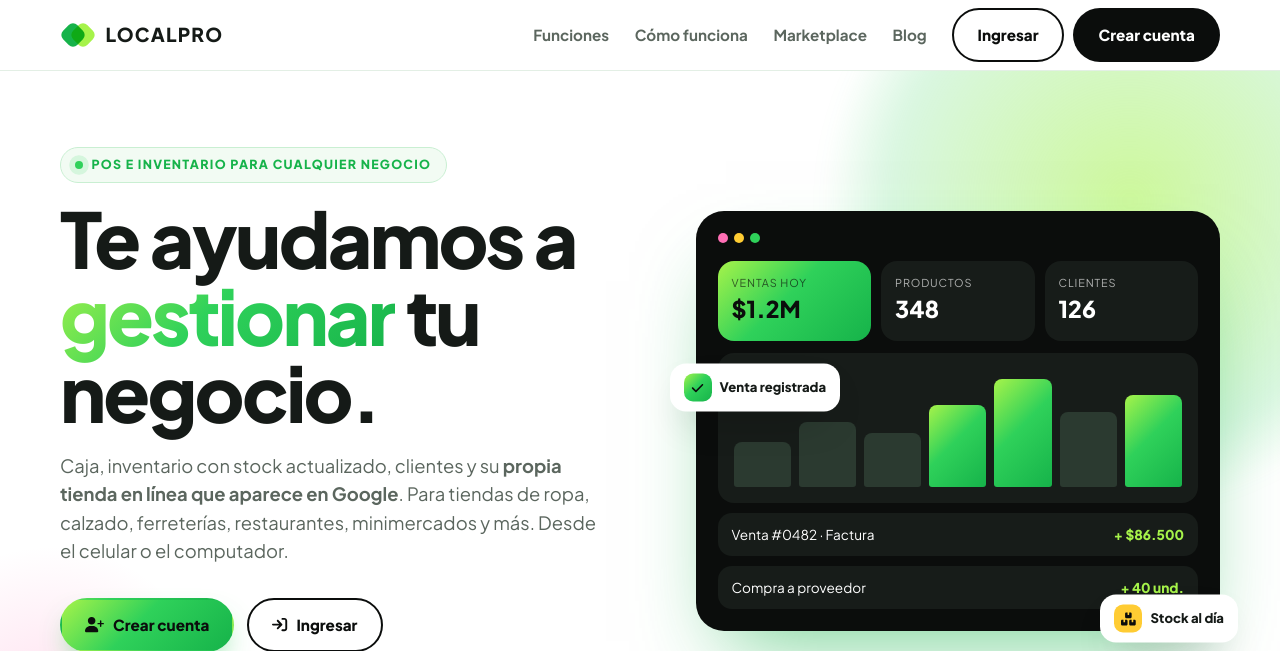
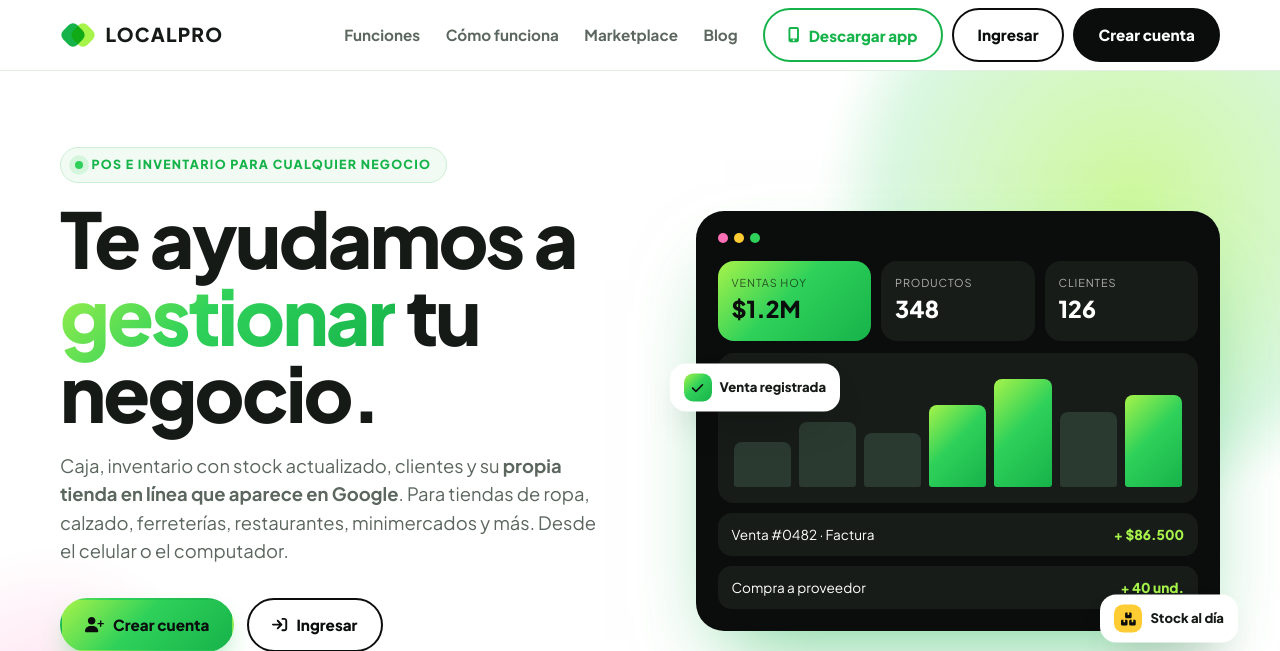
Before and after one commit to jhosetmejia/localpro.produccion, a Laravel app: page / in a window 1280 px wide. Shown: the top 651 px of the page. Run offline with Laravel 12, Linux system fonts and the light colour scheme; data comes from the database, SQL or seed files in the repository; parts of the project's set-up code (start-up, migrations or seed data) failed here and were passed over; some libraries are stand-ins or nearby versions.

Commit message:
Inicio: boton Descargar app junto a Ingresar

```diff
--- a/public/css/landing.css
+++ b/public/css/landing.css
@@ -199,3 +199,9 @@ a{color:inherit;text-decoration:none}
 .plus-t p{color:#b9c6be;margin:0}
 .plus-t b{color:#a6f34a}
 @media (max-width:560px){.eyebrow{font-size:.8rem;text-transform:none;letter-spacing:0;padding:.4rem .85rem .4rem .7rem;line-height:1.35;max-width:100%}.eyebrow i{flex:none}}
+
+/* Botón Descargar app (instala la PWA) */
+.btn-app{border-color:var(--green-2);background:var(--white);color:var(--green-2);cursor:pointer;font-family:inherit}
+.btn-app:hover{background:var(--green-2);color:var(--white)}
+@media (display-mode:standalone){.btn-app{display:none}}
+@media (max-width:560px){.nav-cta .btn-app{border-width:0;background:transparent;padding:.5rem .45rem;font-size:1.05rem}.nav-cta .btn-app span{display:none}}
--- a/resources/views/welcome.blade.php
+++ b/resources/views/welcome.blade.php
@@ -16,6 +16,7 @@
             <a class="link" href="{{ route('marketplace') }}">Marketplace</a>
             <a class="link link-blog" href="{{ route('blog.index') }}">Blog</a>
             <div class="nav-cta">
+                <button type="button" class="btn btn-app" id="btnDescargarApp" onclick="window.lpInstalarApp && window.lpInstalarApp()" title="Descargar app"><i class="fa-solid fa-mobile-screen-button"></i><span> Descargar app</span></button>
                 <a class="btn btn-ghost" href="{{ route('login') }}">Ingresar</a>
                 <a class="btn btn-ink" href="{{ route('registro') }}">Crear cuenta</a>
             </div>
```
